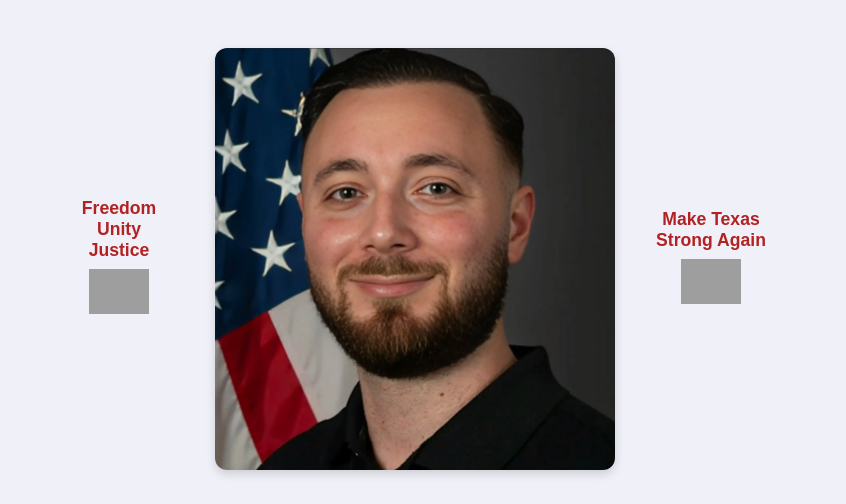
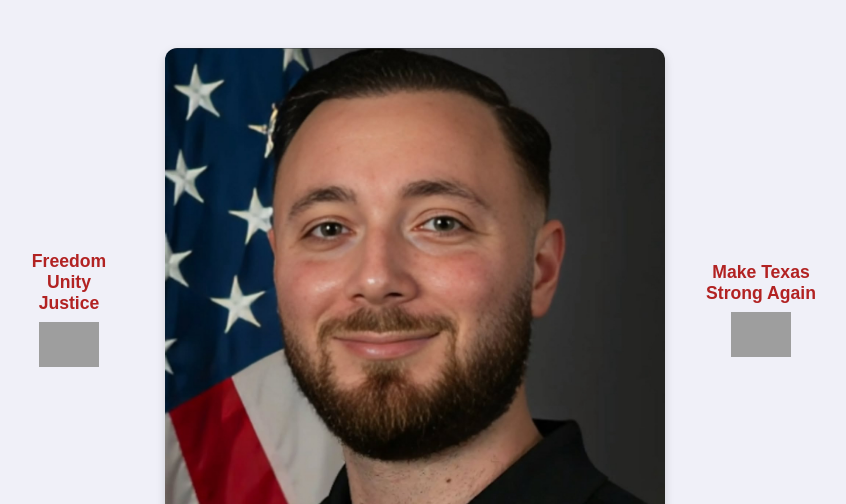
Before and after one commit to Sean1712/Zain-Shaito, a plain HTML site: page index.html in a window 1280 px wide. Shown: the top 504 px of the page, without its empty margins (225-1071 px from the left). Drawn offline with Linux system fonts and the light colour scheme; grey boxes are pictures that could not be loaded.

Commit message:
Update index.html

```diff
--- a/index.html
+++ b/index.html
@@ -58,7 +58,7 @@
 
     img.profile {
   width: 100%;
-      max-width: 400px;
+  max-width: 500px; /* was 400px */
   height: auto;
   border-radius: 12px;
   box-shadow: 0 4px 10px rgba(0,0,0,0.15);
@@ -66,6 +66,7 @@
   opacity: 0;
   animation: fadeIn 1.5s 0.8s forwards;
 }
+
 
     h1 {
       font-size: 2rem;
```
Lines whose indentation alone changed are shown as unchanged.
